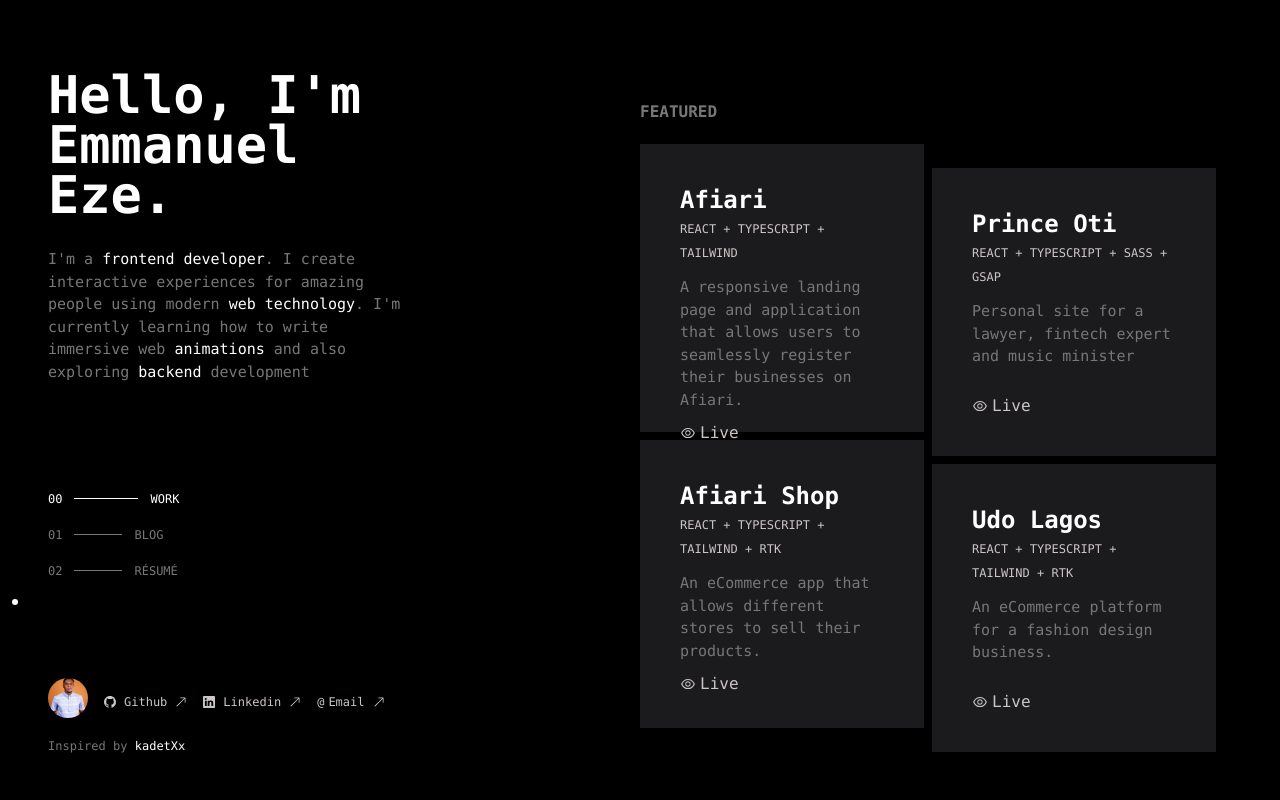
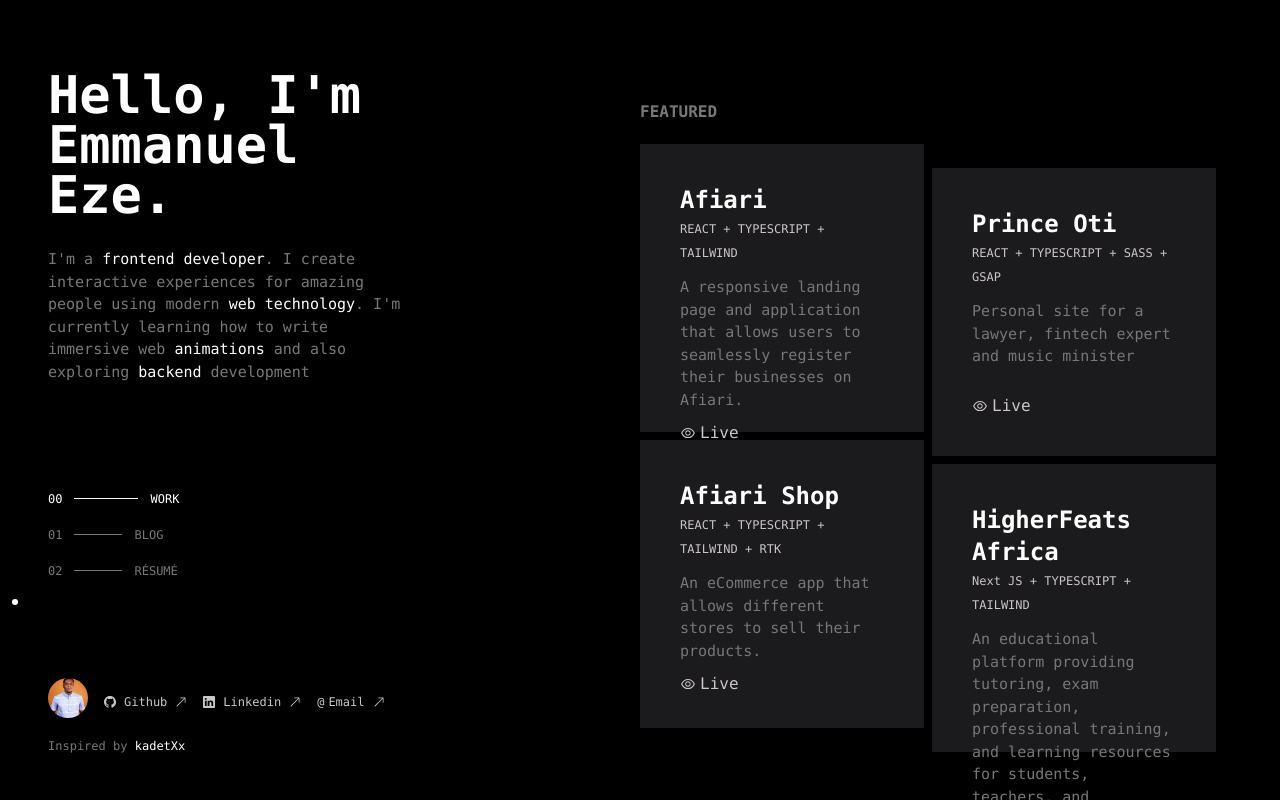
Before and after one commit to emma-junior/portfolio, a Next.js app: page / in a window 1280 px wide. Built offline with nearby package versions, Linux system fonts and the light colour scheme.

Commit message:
feat: added a new project to portfolio

```diff
--- a/data/main.js
+++ b/data/main.js
@@ -28,10 +28,10 @@ export const main = [
   },
   {
     id: 4,
-    title: "Udo Lagos",
-    technologies: ["REACT", "TYPESCRIPT", "TAILWIND", "RTK"],
-    desc: "An eCommerce platform for a fashion design business.",
-    live: "https://udolagos.ng/",
+    title: "HigherFeats Africa",
+    technologies: ["Next JS", "TYPESCRIPT", "TAILWIND"],
+    desc: "An educational platform providing tutoring, exam preparation, professional training, and learning resources for students, teachers, and institutions.",
+    live: "https://higherfeatsafrica.com/",
     github: "",
   },
 ];
```
